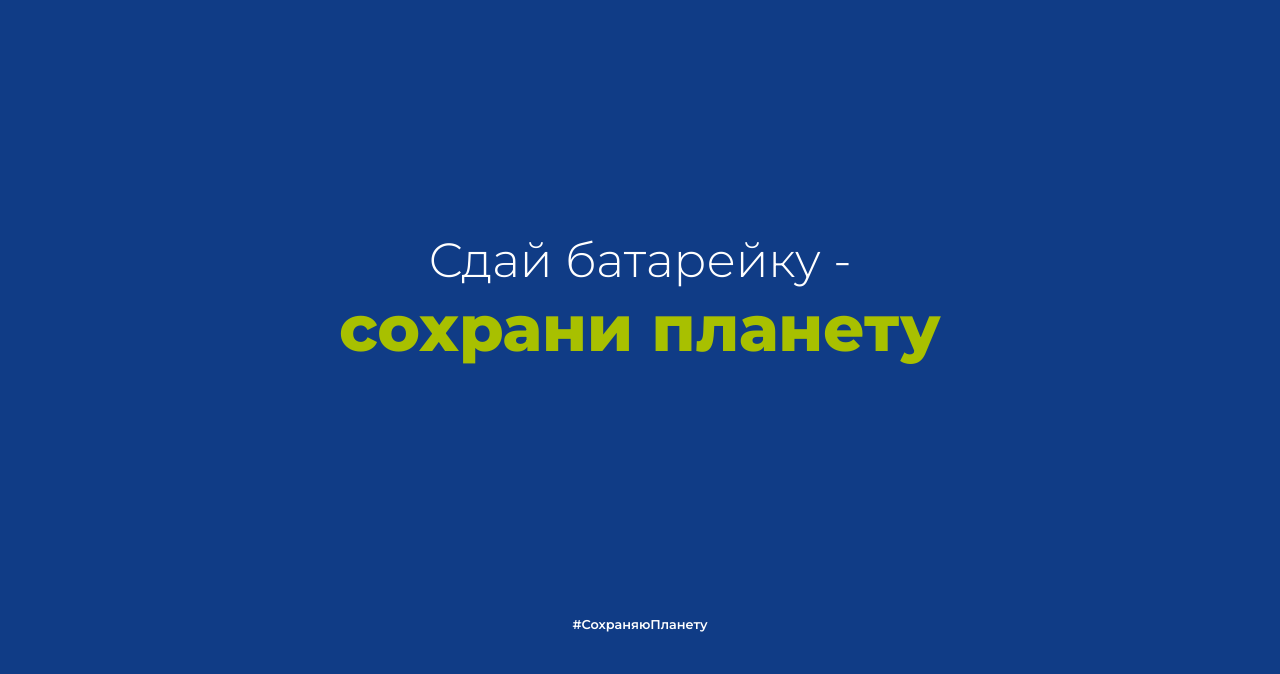
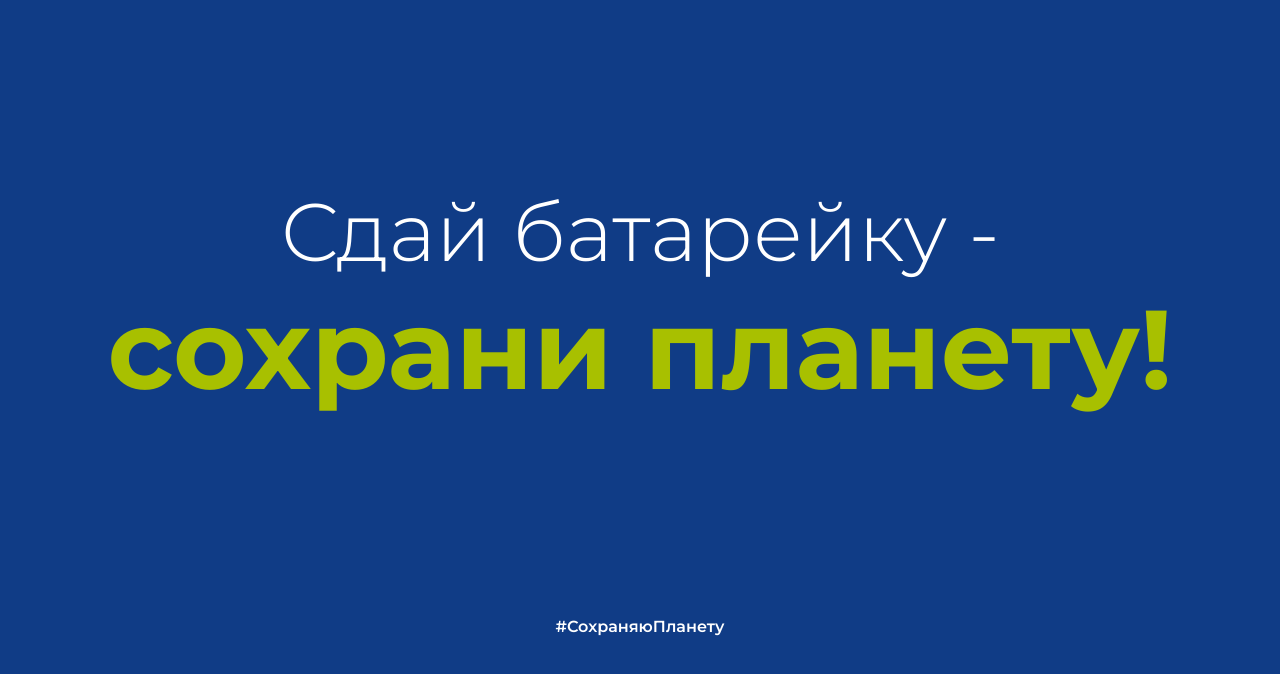
Before and after one commit to AcuraJames/savetheplanet-electro, a website: page src/index.html in a window 1280 px wide. Shown: the part 110-784 px from the top of the page. Drawn offline with nearby package versions, Linux system fonts and the light colour scheme; files that its build step writes are made by us from their sources.

Commit message:
grid created

```diff
--- a/src/index.html
+++ b/src/index.html
@@ -16,10 +16,8 @@
                 <div class="header__logo"><img src="./img/logo/faza.png"></div>
             </div>
             <div class="tagline">
-                <!-- <div class="tagline__thin"><h1>Сдай батарейку - </h1></div>
-                <div class="tagline__thick"><h1>сохрани планету</h1></div> -->
                 <h1 class="tagline__thin">Сдай батарейку - </h1>
-                <h1 class="tagline__thick">сохрани планету</h1>
+                <h1 class="tagline__thick">сохрани планету!</h1>
             </div>
             <div class="hashtag">#СохраняюПланету</div>
         </div>
--- a/src/styles/components/_banner.scss
+++ b/src/styles/components/_banner.scss
@@ -24,20 +24,20 @@
 
             &__thin {
                 @include light;
-                font-size: 3rem;
+                font-size: 5.1rem;
                 color: #fff;
             }
 
             &__thick {
-                @include extra-bold;
-                font-size: 4rem;
+                @include bold;
+                font-size: 7rem;
                 color: #a8c000;
             }
         }
 
         .hashtag {
             @include semi-bold;
-            font-size: 0.8rem;
+            font-size: 1rem;
             color: #fff;
         }
     }
```
Also changed, not shown: public/index.html (+1 -3 lines), src/styles/abstracts/_grid.scss (added, +19 -0 lines), public/styles/main.css.
